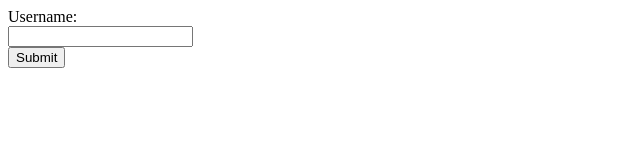
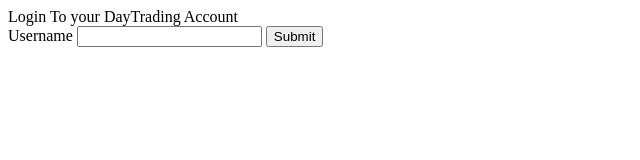
Before and after one commit to RATDistributedSystems/frontend, a plain HTML site: page index.html in a window 1280 px wide. Shown: the whole page, without its empty margins (0-640 px from the left). Drawn offline with Linux system fonts and the light colour scheme.

Commit message:
Updated html

```diff
--- a/index.html
+++ b/index.html
@@ -4,29 +4,30 @@
         <title>DayTrading Trading</title>
     </head>
     <body>
-        <form action="">
-            Username:<br>
+        <form action="/login" method="post">
+            Login To your DayTrading Account<br>
+            Username
             <input type="text" name="uname" value="" Id="uname">
+            <input type="submit" value="Submit">
         </form>
 
-        <button type="button" onclick="submit()">Submit</button>
-
-        <script>
+        <!--script>
             function submit() {
                 var uname_input = document.getElementById("uname");
                 if (uname_input.value) {
                     var username = uname_input.value;
-                    var url = window.location.href;
+                    var url = window.location.href + "/username";
                     var xhr = new XMLHttpRequest();
                     xhr.open("POST", url, true);
                     xhr.setRequestHeader('Content-Type', 'application/json');
                     xhr.send(JSON.stringify({
                         'username': username
                     }));
+
                 }
 
             }
-        </script>
+        </script-->
 
 
 </body>
```
Also changed, not shown: 2 other files.
